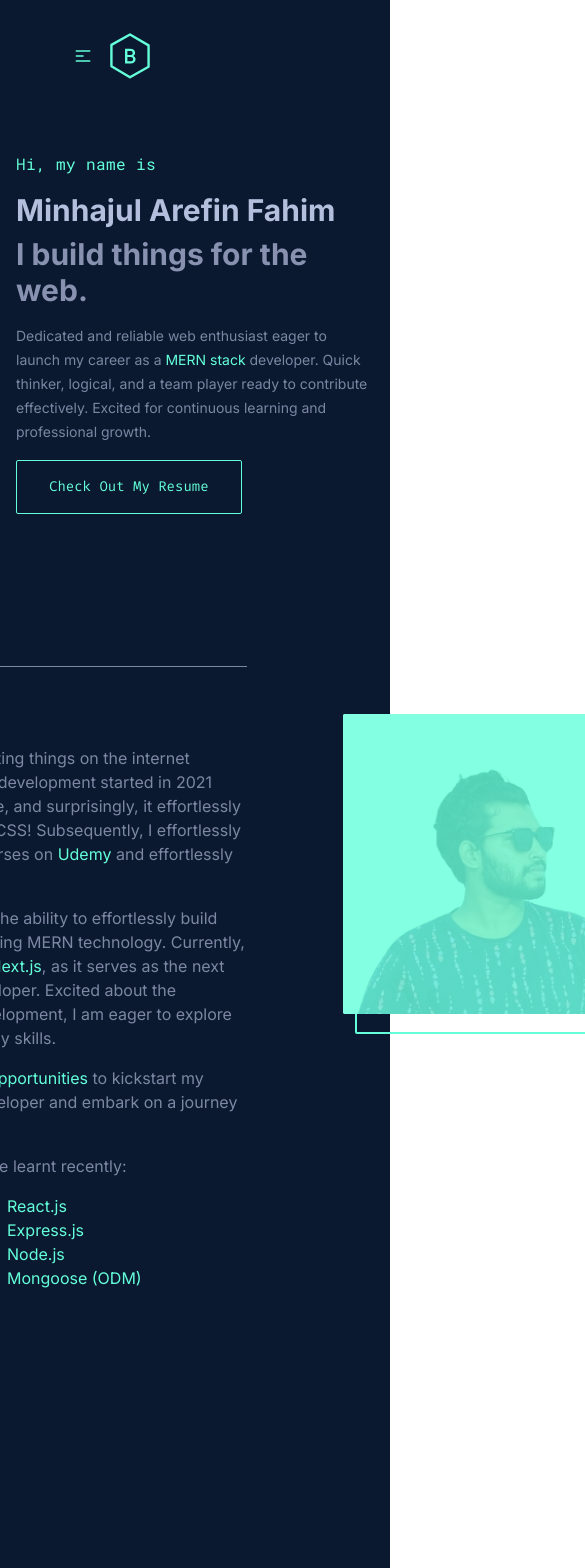
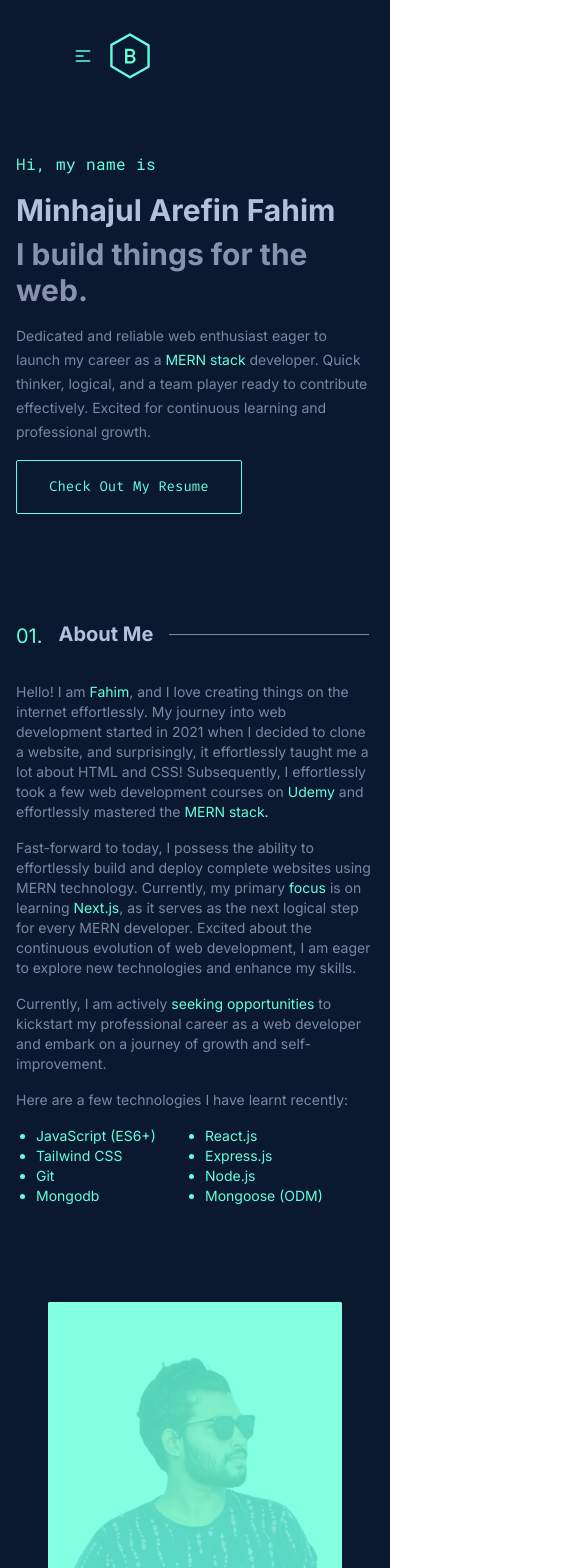
Before and after one commit to Fahim-Arefin/my-portfolio, a React (Vite) app: page / in a window 390 px wide. Shown: the top 1568 px of the page, 585 px wide, since content can reach past the window. Built offline with nearby package versions, Linux system fonts and the light colour scheme.

Commit message:
About me section is now responsive

```diff
--- a/src/components/About.jsx
+++ b/src/components/About.jsx
@@ -2,16 +2,18 @@ function About() {
   return (
     <div
       id="about"
-      className=" container mx-auto mt-12 md:mt-96 py-4 mb-[1000px] font-inter"
+      className=" container mx-auto mt-12 md:mt-96 py-4 font-inter"
     >
-      <div className="flex justify-center space-x-24 py-6 text-[#7d87a4]">
-        <div className=" space-y-8">
+      <div className="flex flex-col lg:flex-row justify-center md:space-x-24 py-6 text-[#7d87a4]">
+        <div className="space-y-8 mx-4 md:mx-24 lg:mx-0">
           <div className="flex items-center space-x-4 ">
             <div className="text-[#64ffda] text-xl mt-1">01.</div>
-            <div className="text-[#b4bfde] text-[32px] font-bold">About Me</div>
-            <div className="h-[1px] w-[300px] bg-[#7d87a4]"></div>
+            <div className="text-[#b4bfde] text-[20px] md:text-[28px] font-bold">
+              About Me
+            </div>
+            <div className="h-[1px] w-[200px] md:w-[300px] bg-[#7d87a4]"></div>
           </div>
-          <div className="mt-24 w-[500px] space-y-4">
+          <div className="mt-24 w-full md:w-[500px] space-y-4 text-sm md:text-[16px]">
             <p>
               Hello! I am <span className="text-[#64ffda]">Fahim</span>, and I
               love creating things on the internet effortlessly. My journey into
@@ -50,8 +52,8 @@ function About() {
             </ul>
           </div>
         </div>
-        <div className="mt-24">
-          <div className=" relative w-[300px] h-[300px]  rounded-sm z-20 ">
+        <div className="mt-24 mx-12">
+          <div className="relative w-full md:w-[300px] h-[300px]  rounded-sm z-20 ">
             <img
               className="w-full h-full rounded-sm"
               src="/pic2.png"
@@ -62,7 +64,7 @@ function About() {
             transition-all duration-150"
             ></div>
           </div>
-          <div className="relative z-10 -top-[280px] left-3 w-[300px] h-[300px]  border-2 border-[#64ffda] rounded-sm"></div>
+          <div className="invisible md:visible relative z-10 -top-[280px] left-3 w-[300px] h-[300px]  border-2 border-[#64ffda] rounded-sm"></div>
         </div>
       </div>
     </div>
--- a/src/components/Education.jsx
+++ b/src/components/Education.jsx
@@ -1,9 +1,29 @@
 function Education() {
   return (
-    <div id="education" className="h-[500px] bg-red-500">
-      Education
+    <div
+      id="education"
+      className="container mx-auto mt-12 py-4 font-inter mb-[1000px] "
+    >
+      <div className="flex flex-col items-center bg-red-100 w-[65%] mx-auto">
+        <div className="flex items-center space-x-4 ">
+          <div className="text-[#64ffda] text-xl mt-1">02.</div>
+          <div className="text-[#b4bfde] text-[28px] font-bold">
+            Where I’ve Studied
+          </div>
+          <div className="h-[1px] w-[300px] bg-[#7d87a4]"></div>
+        </div>
+        <div className="flex">
+          <div>
+            <div>Graduation</div>
+            <div>College</div>
+            <div>School</div>
+          </div>
+          <div>sda</div>
+        </div>
+      </div>
     </div>
   );
 }
 
 export default Education;
+// ▹
```
Also changed, not shown: src/components/Home.jsx (+4 -5 lines).
